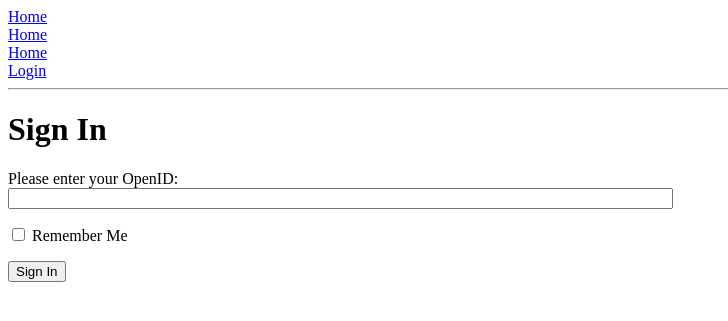
After one commit to yvonnendutaw/microblog, a Flask app: page /login in a window 1280 px wide. The commit adds this page. Shown: the top 321 px of the page, without its empty margins (0-728 px from the left). Run offline with Flask 2, Linux system fonts and the light colour scheme.

Commit message:
working form

```diff
--- /dev/null
+++ b/app/forms.py
@@ -0,0 +1,7 @@
+from flask.ext.wtf import Form
+from wtforms import StringField, BooleanField
+from wtforms.validators import DataRequired
+
+class LoginForm(Form):
+    openid = StringField('openid', validators=[DataRequired()])
+    remember_me = BooleanField('remember_me', default=False)
--- a/app/templates/base.html
+++ b/app/templates/base.html
@@ -12,7 +12,7 @@
     <div> <a href="/index">Home</a></div>
     <div> <a href="/index">Home</a></div>
     <div> <a href="/index">Home</a></div>
-    <div> <a href="/index">Home</a></div>
+    <div> <a href="/login">Login</a></div>
     <hr> {% block content %}{% endblock %}
 </body>
 
--- /dev/null
+++ b/app/templates/login.html
@@ -0,0 +1,16 @@
+<!-- extend from base layout -->
+{% extends "base.html" %} {% block content %}
+<h1>Sign In</h1>
+<form action="" method="post" name="login">
+    {{ form.hidden_tag() }}
+    <p>
+        Please enter your OpenID:
+        <br> {{ form.openid(size=80) }}
+        <br>
+    </p>
+    <p>{{ form.remember_me }} Remember Me</p>
+    <p>
+        <input type="submit" value="Sign In">
+    </p>
+</form>
+{% endblock %}
--- a/app/views.py
+++ b/app/views.py
@@ -1,5 +1,6 @@
-from flask import render_template
+from flask import render_template, flash, redirect
 from app import app
+from .forms import LoginForm
 
 @app.route('/')
 @app.route('/index')
@@ -8,3 +9,12 @@ def index():
     return render_template('index.html',
 #                           title='Home',
                            user=user)
+
+# index view function suppressed for brevity
+
+@app.route('/login', methods=['GET', 'POST'])
+def login():
+    form = LoginForm()
+    return render_template('login.html',
+                           title='Sign In',
+                           form=form)
```
Also changed, not shown: 2 other files.
